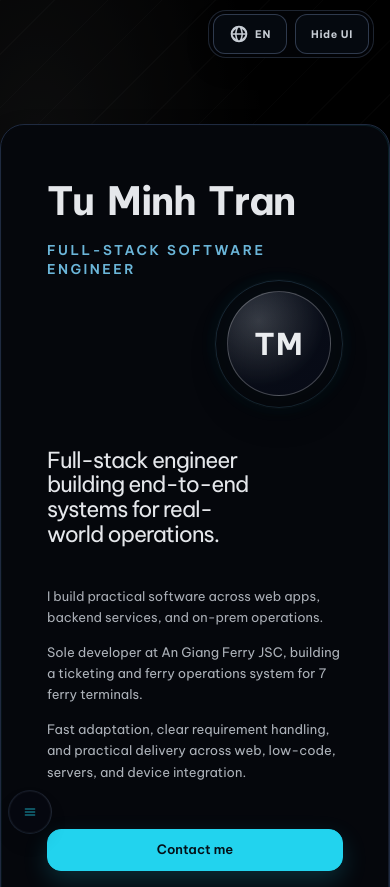
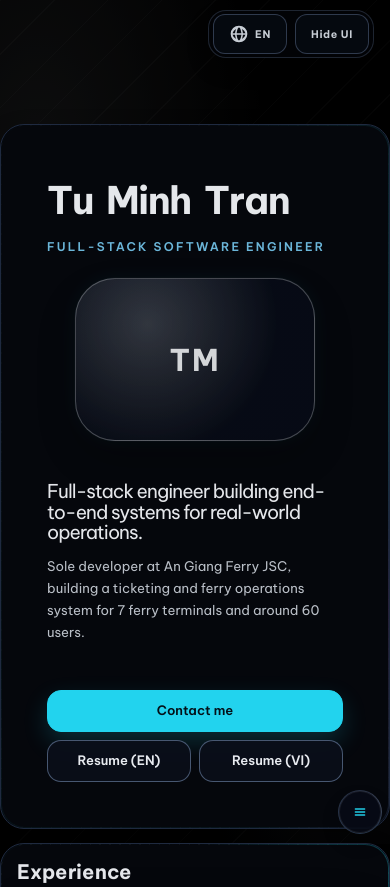
Before and after one commit to tutranz1124-source/tran-minh-tu-portfolio, a plain HTML site: page index.html in a window 390 px wide. Shown: the top 887 px of the page. Drawn offline with nearby package versions, Linux system fonts and the light colour scheme; no server answers.

Commit message:
Tighten responsive hero and CV actions

```diff
--- a/public/CV/portfolio.en.json
+++ b/public/CV/portfolio.en.json
@@ -12,9 +12,9 @@
   "hero": {
     "badge": "",
     "tagline": "Full-stack engineer building end-to-end systems for real-world operations.",
-    "intro": "I build practical software across web apps, backend services, and on-prem operations.",
-    "impact": "Sole developer at An Giang Ferry JSC, building a ticketing and ferry operations system for 7 ferry terminals.",
-    "strength": "Fast adaptation, clear requirement handling, and practical delivery across web, low-code, servers, and device integration."
+    "lines": [
+      "Sole developer at An Giang Ferry JSC, building a ticketing and ferry operations system for 7 ferry terminals and around 60 users."
+    ]
   },
   "experience": {
     "title": "Experience",
--- a/public/CV/portfolio.vi.json
+++ b/public/CV/portfolio.vi.json
@@ -12,9 +12,9 @@
   "hero": {
     "badge": "",
     "tagline": "Kỹ sư full-stack xây dựng hệ thống end-to-end cho vận hành thực tế.",
-    "intro": "Mình làm phần mềm phục vụ vận hành hằng ngày, từ web app, backend đến hệ thống on-prem.",
-    "impact": "Hiện mình là sole developer tại Công ty CP Phà An Giang, đang xây dựng hệ thống bán vé và vận hành cho 7 bến phà.",
-    "strength": "Thích ứng nhanh, làm rõ yêu cầu và triển khai giải pháp thực dụng từ web, low-code đến server và tích hợp thiết bị."
+    "lines": [
+      "Sole developer tại Công ty CP Phà An Giang, đang xây dựng hệ thống bán vé và vận hành cho 7 bến phà, phục vụ khoảng 60 người dùng."
+    ]
   },
   "experience": {
     "title": "Kinh nghiệm",
--- a/src/styles/components.css
+++ b/src/styles/components.css
@@ -147,6 +147,11 @@
   --panel-border-angle: 0deg;
   background:
     linear-gradient(var(--card), var(--card)) padding-box,
+    repeating-linear-gradient(
+      135deg,
+      rgba(255, 255, 255, 0.065) 0 1px,
+      rgba(255, 255, 255, 0) 1px 7px
+    ) border-box,
     conic-gradient(
       from var(--panel-border-angle),
       rgba(34, 211, 238, 0) 0deg,
@@ -579,8 +584,7 @@
 .hero__top {
   position: relative;
   display: block;
-  min-height: clamp(132px, 12vw, 168px);
-  padding-right: clamp(168px, 18vw, 228px);
+  padding-right: clamp(236px, 24vw, 324px);
   min-width: 0;
 }
 
@@ -596,7 +600,7 @@
   align-content: start;
   gap: 16px;
   min-width: 0;
-  max-width: none;
+  max-width: min(760px, 100%);
   margin-top: 26px;
 }
 
@@ -652,7 +656,7 @@
   justify-content: flex-start;
   align-self: flex-start;
   text-align: left;
-  font-size: clamp(46px, 3.8vw, 60px);
+  font-size: clamp(36px, 2.9vw, 46px);
   line-height: 0.94;
 }
 
@@ -660,6 +664,7 @@
   color: rgba(125, 211, 252, 0.86);
   font-weight: 600;
   font-size: 12px;
+  line-height: 1.32;
   letter-spacing: 0.18em;
   text-transform: uppercase;
 }
@@ -667,10 +672,10 @@
 .hero__tagline {
   margin-top: 0;
   color: var(--text);
-  font-size: clamp(28px, 2.75vw, 40px);
-  line-height: 1.08;
-  letter-spacing: -0.045em;
-  max-width: none;
+  font-size: clamp(22px, 2.15vw, 32px);
+  line-height: 1.03;
+  letter-spacing: -0.05em;
+  max-width: 18ch;
 }
 
 .hero__intro {
@@ -683,9 +688,9 @@
 
 .hero__support-copy {
   margin: 0;
-  color: rgba(226, 232, 240, 0.76);
-  line-height: 1.72;
-  font-size: clamp(15px, 1.02vw, 16.25px);
+  color: rgba(226, 232, 240, 0.82);
+  line-height: 1.7;
+  font-size: clamp(16px, 1.1vw, 17.5px);
   max-width: none;
 }
 
@@ -705,16 +710,17 @@
   position: relative;
   display: grid;
   place-items: center;
-  width: clamp(120px, 9.2vw, 152px);
-  height: clamp(120px, 9.2vw, 152px);
+  width: clamp(208px, 14.8vw, 264px);
+  height: clamp(182px, 12.8vw, 226px);
   margin-inline: 0;
+  opacity: 0.9;
 }
 
 .hero__avatar::before {
   content: "";
   position: absolute;
-  inset: 8%;
-  border-radius: 999px;
+  inset: 6%;
+  border-radius: 40px;
   background: radial-gradient(circle, rgba(34, 211, 238, 0.16), rgba(34, 211, 238, 0));
   filter: blur(16px);
   opacity: 0.56;
@@ -724,25 +730,25 @@
   content: "";
   position: absolute;
   inset: 0;
-  border-radius: 999px;
-  border: 1px solid rgba(125, 211, 252, 0.16);
-  box-shadow: 0 0 0 1px rgba(255, 255, 255, 0.02), 0 0 20px rgba(34, 211, 238, 0.05);
+  border-radius: 40px;
+  border: 1.5px solid rgba(125, 211, 252, 0.18);
+  box-shadow: 0 0 0 1px rgba(255, 255, 255, 0.02), 0 0 22px rgba(34, 211, 238, 0.06);
 }
 
 .hero__avatar-core {
   position: relative;
   z-index: 1;
-  width: 82%;
-  height: 82%;
-  border-radius: 999px;
+  width: 100%;
+  height: 100%;
+  border-radius: 40px;
   display: grid;
   place-items: center;
   overflow: hidden;
-  border: 1px solid rgba(255, 255, 255, 0.24);
+  border: 1.5px solid rgba(255, 255, 255, 0.28);
   background:
     radial-gradient(circle at 30% 28%, rgba(248, 250, 252, 0.18), rgba(7, 11, 22, 0.92) 64%),
     linear-gradient(180deg, rgba(13, 19, 31, 0.98), rgba(8, 12, 20, 0.98));
-  box-shadow: 0 16px 36px rgba(0, 0, 0, 0.28);
+  box-shadow: 0 18px 40px rgba(0, 0, 0, 0.3);
 }
 
 .hero__avatar-img {
@@ -752,9 +758,9 @@
 }
 
 .hero__avatar-placeholder {
-  font-size: clamp(34px, 3.2vw, 44px);
+  font-size: clamp(34px, 3.2vw, 48px);
   font-weight: 700;
-  letter-spacing: 0.04em;
+  letter-spacing: 0.06em;
   color: rgba(248, 250, 252, 0.94);
 }
 
@@ -1347,12 +1353,12 @@
   margin: 0;
   opacity: 1;
   color: var(--muted);
-  font-size: 14px;
+  font-size: 16px;
 }
 
 .exp-carousel__desc {
   margin: 4px 0 0;
-  font-size: 14px;
+  font-size: 17px;
   opacity: 1;
   color: rgba(229, 231, 235, 0.9);
 }
@@ -1787,16 +1793,16 @@
 
 .contact-fab {
   position: fixed;
-  left: max(12px, calc((100vw - 1240px) / 2 + var(--pad-x)));
-  right: auto;
+  right: max(12px, calc(env(safe-area-inset-right) + 12px));
+  left: auto;
   bottom: max(12px, calc(env(safe-area-inset-bottom) + 10px));
   transform: none;
   z-index: 18;
   display: flex;
-  flex-direction: row-reverse;
+  flex-direction: row;
   align-items: center;
   gap: 10px;
-  opacity: 0.44;
+  opacity: 1;
   transition: opacity 180ms ease-out, transform 180ms ease-out;
 }
 
@@ -1804,8 +1810,8 @@
   display: inline-flex;
   align-items: center;
   gap: 10px;
-  transform-origin: left center;
-  transform: translate3d(-8px, 0, 0) scale(0.96);
+  transform-origin: right center;
+  transform: translate3d(8px, 0, 0) scale(0.96);
   opacity: 0;
   pointer-events: none;
   transition: opacity 200ms ease-out, transform 260ms cubic-bezier(0.22, 1, 0.36, 1);
@@ -2065,6 +2071,38 @@
   -ms-overflow-style: auto;
 }
 
+.work-popup__panel::before {
+  content: "";
+  position: absolute;
+  inset: 0;
+  z-index: 0;
+  border-radius: inherit;
+  padding: 2px;
+  pointer-events: none;
+  background:
+    repeating-linear-gradient(
+      135deg,
+      rgba(255, 255, 255, 0.055) 0 1px,
+      rgba(255, 255, 255, 0) 1px 8px
+    ),
+    repeating-linear-gradient(
+      45deg,
+      rgba(34, 211, 238, 0.04) 0 1px,
+      rgba(34, 211, 238, 0) 1px 11px
+    );
+  opacity: 0.18;
+  -webkit-mask:
+    linear-gradient(#000 0 0) content-box,
+    linear-gradient(#000 0 0);
+  -webkit-mask-composite: xor;
+  mask-composite: exclude;
+}
+
+.work-popup__body {
+  position: relative;
+  z-index: 1;
+}
+
 .work-popup__header {
   position: relative;
   z-index: 2;
@@ -2154,7 +2192,7 @@
 
 .work-popup__title {
   margin: 0;
-  font-size: clamp(22px, 2.4vw, 31px);
+  font-size: clamp(25px, 2.75vw, 35px);
   line-height: 1.14;
   max-width: 19ch;
 }
@@ -2170,8 +2208,8 @@
 .work-popup__desc-list .item__desc {
   margin: 0;
   list-style: none;
-  font-size: clamp(16px, 1.35vw, 18px);
-  line-height: 1.62;
+  font-size: clamp(19px, 1.5vw, 21px);
+  line-height: 1.68;
 }
 
 .work-popup__desc-label {
@@ -2258,7 +2296,7 @@
 }
 
 .work-popup--ledger .work-popup__title {
-  font-size: clamp(25px, 2.55vw, 34px);
+  font-size: clamp(28px, 2.9vw, 38px);
   line-height: 1.1;
   letter-spacing: -0.035em;
 }
@@ -2287,7 +2325,7 @@
 
 .work-popup--ledger .work-popup__desc-list .item__desc--with-label .work-popup__desc-label {
   margin: 0;
-  font-size: 10.5px;
+  font-size: 12px;
   letter-spacing: 0.18em;
   text-transform: uppercase;
   color: rgba(148, 163, 184, 0.84);
@@ -2534,10 +2572,10 @@ li,
   }
 
   .contact-fab {
-    left: max(8px, calc(env(safe-area-inset-left) + 6px));
-    right: auto;
+    right: max(8px, calc(env(safe-area-inset-right) + 8px));
+    left: auto;
     bottom: max(10px, calc(env(safe-area-inset-bottom) + 6px));
-    opacity: 0.56;
+    opacity: 1;
   }
 
   .contact-fab__trigger,
@@ -2569,6 +2607,50 @@ li,
   .play-mode-screen__text {
     font-size: clamp(46px, 10vw, 124px);
     transform: rotate(-11deg);
+  }
+
+  .hero__layout {
+    display: flex;
+    flex-direction: column;
+    align-items: center;
+    gap: 18px;
+  }
+
+  .hero__top {
+    display: contents;
+    padding-right: 0;
+  }
+
+  .hero__title-block {
+    order: 1;
+    width: min(100%, 760px);
+    align-self: stretch;
+  }
+
+  .hero__side {
+    position: static;
+    order: 2;
+    align-self: center;
+    margin-top: 0;
+  }
+
+  .hero__support {
+    order: 3;
+    max-width: none;
+    padding-right: 0;
+    width: min(100%, 760px);
+    align-self: stretch;
+  }
+
+  .hero__tagline {
+    max-width: none;
+  }
+
+  .hero__cta {
+    order: 4;
+    padding-right: 0;
+    width: min(100%, 760px);
+    align-self: stretch;
   }
 }
 
@@ -2580,18 +2662,21 @@ li,
   }
 
   .hero__layout {
-    grid-template-columns: minmax(0, 1fr);
+    display: flex;
+    flex-direction: column;
+    align-items: center;
     gap: 22px;
   }
 
   .hero__top {
-    min-height: 0;
     padding-right: 0;
   }
 
   .hero__title-block,
   .hero__support {
     max-width: none;
+    width: min(100%, 760px);
+    align-self: stretch;
   }
 
   .hero__titles {
@@ -2599,7 +2684,7 @@ li,
   }
 
   .hero__titles .rolling-title {
-    font-size: clamp(40px, 11vw, 50px);
+    font-size: clamp(34px, 10vw, 44px);
     letter-spacing: -0.035em;
   }
 
@@ -2608,19 +2693,18 @@ li,
   }
 
   .hero__subtitle {
+    font-size: 13px;
+    line-height: 1.36;
+  }
+
+  .hero__tagline {
+    font-size: clamp(17px, 4.7vw, 22px);
+    line-height: 1.06;
+  }
+
+  .hero__intro {
     font-size: 14px;
-    line-height: 1.45;
-  }
-
-  .hero__tagline {
-    font-size: clamp(23px, 7vw, 30px);
-    line-height: 1.12;
-    max-width: 15ch;
-  }
-
-  .hero__intro {
-    font-size: 13.75px;
-    line-height: 1.62;
+    line-height: 1.66;
     max-width: 34ch;
   }
 
@@ -2628,25 +2712,25 @@ li,
     max-width: none;
     gap: 14px;
     margin-top: 18px;
+    padding-right: 0;
   }
 
   .hero__support-copy {
-    font-size: 13.75px;
-    line-height: 1.62;
+    font-size: 14px;
+    line-height: 1.66;
     max-width: none;
   }
 
   .hero__side {
-    position: static;
-    align-content: start;
-    justify-items: end;
-    justify-self: end;
-    padding-top: 0;
+    top: 0;
+    right: 0;
+    align-self: center;
+    margin-inline: auto;
   }
 
   .hero__avatar {
-    width: 142px;
-    height: 142px;
+    width: clamp(190px, 62vw, 260px);
+    height: clamp(130px, 34vw, 178px);
   }
 
   .hero__avatar-placeholder {
@@ -2655,6 +2739,9 @@ li,
 
   .hero__cta {
     margin-top: 24px;
+    padding-right: 0;
+    width: min(100%, 760px);
+    align-self: stretch;
     display: grid;
     grid-template-columns: minmax(0, 1fr);
     gap: 8px;
@@ -2758,7 +2845,7 @@ li,
   }
 
   .work-popup__desc-list .item__desc {
-    font-size: 15.5px;
+    font-size: 16.5px;
     line-height: 1.58;
   }
 
@@ -2807,7 +2894,7 @@ li,
 
   .exp-carousel__meta,
   .exp-carousel__desc {
-    font-size: 13px;
+    font-size: 14px;
   }
 
   .contact-row__links .btn {
@@ -2815,12 +2902,12 @@ li,
   }
 
   .contact-fab {
-    left: max(8px, calc(env(safe-area-inset-left) + 6px));
-    right: auto;
+    right: max(8px, calc(env(safe-area-inset-right) + 8px));
+    left: auto;
     bottom: max(10px, calc(env(safe-area-inset-bottom) + 6px));
     transform: none;
     gap: 6px;
-    opacity: 0.52;
+    opacity: 1;
   }
 
   .contact-fab__actions {
@@ -2879,26 +2966,41 @@ li,
   }
 
   .hero__titles .rolling-title {
-    font-size: clamp(34px, 10vw, 42px);
+    font-size: clamp(30px, 10vw, 38px);
   }
 
   .hero__subtitle {
-    font-size: 13.5px;
+    font-size: 12px;
   }
 
   .hero__tagline {
-    font-size: 22px;
-    max-width: 14ch;
+    font-size: 19px;
   }
 
   .hero__intro,
   .hero__support-copy {
-    font-size: 13px;
+    font-size: 13.25px;
+  }
+
+  .hero__support {
+    padding-right: 0;
+    width: min(100%, 760px);
+    align-self: stretch;
   }
 
   .hero__avatar {
-    width: 128px;
-    height: 128px;
+    width: clamp(170px, 70vw, 240px);
+    height: clamp(118px, 42vw, 164px);
+  }
+
+  .hero__top {
+    padding-right: 0;
+  }
+
+  .hero__cta {
+    padding-right: 0;
+    width: min(100%, 760px);
+    align-self: stretch;
   }
 
   .skills-vertical-grid {
```
Also changed, not shown: src/lib/experienceCarousel.js, src/lib/renderApp.js.
